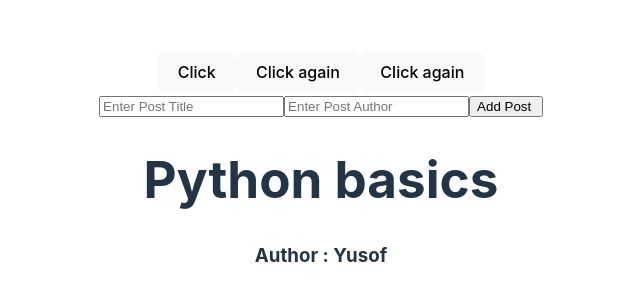
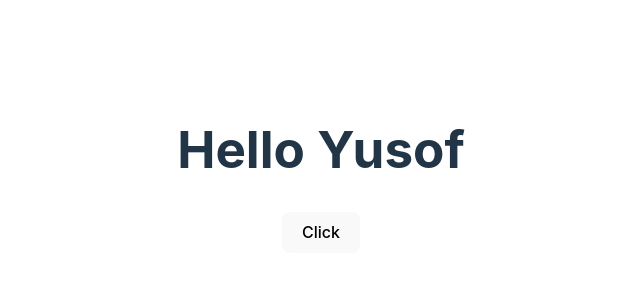
Before and after one commit to yusofAlkhatib/React-Notes-App, a React (Vite) app: page / in a window 1280 px wide. Shown: the part 230-530 px from the top of the page, without its empty margins (319-959 px from the left). Built offline with nearby package versions, Linux system fonts and the light colour scheme.

Commit message:
use state

```diff
--- a/src/App.jsx
+++ b/src/App.jsx
@@ -1,34 +1,36 @@
 import './App.css'
+
+import { useState } from 'react'
 import Myapp from './myapp'
 import Posts from './components/Posts'
 import CreatePost from './components/CreatePost'
 
 function App() {
 
-  const authorName = "Yusof "
+  // let authorName = "Yusof "
+  // let authorName = "Yusof "
+
+  const [authorName,setauthorName] = useState('Yusof')
 
   const hello = () =>{
-    console.log('Welcome')
+    // authorName = 'mahmoud hassan'
+    setauthorName('mahmoud hassan')
+
+    console.log(authorName)
   }
 
-  const hello2 = (name) =>{
-    console.log('Hello ${name}')
-  }
-
-  const hello3 = (e) =>{
-    console.log(e)
-  }
 
   return (
     <>
 
+    <h1> Hello {authorName}</h1>
+
       <button onClick={hello}> Click </button>
-      <button onClick={hello3}> Click again </button>
-      <button onClick={()=> hello2('Yusof')}> Click again </button>
 
 
-      < CreatePost />
-      < Posts author={authorName} />
+
+      {/* < CreatePost />
+      < Posts author={authorName} /> */}
     </>
   )
 }
```
